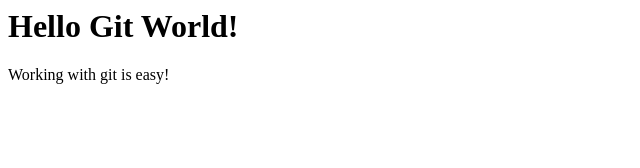
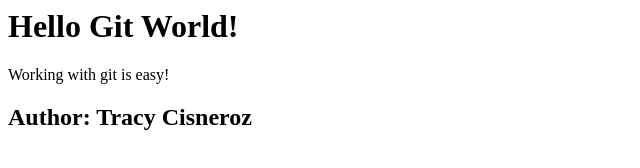
Before and after one commit to githubmaster780/gitgithubmasterclass, a plain HTML site: page index.html in a window 1280 px wide. Shown: the whole page, without its empty margins (0-640 px from the left). Drawn offline with Linux system fonts and the light colour scheme.

Commit message:
Add author
I have added a header to the index.html file
that now contains my name as the author of the file

```diff
--- a/index.html
+++ b/index.html
@@ -3,3 +3,4 @@
 <div>
     <p>Working with git is easy!</p>
 </div>
+<h2>Author: Tracy Cisneroz</h2>
```
